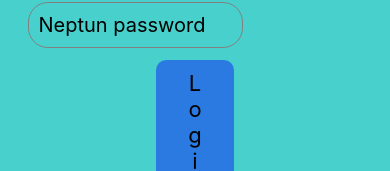
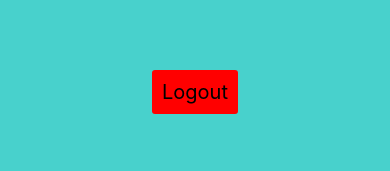
Before and after one commit to Taxus-max/Navtun-react-native, a React Native app: screen /Settings in a window 390 px wide. Before the commit this address had no page. Shown: the part 330-501 px from the top of the page. Built offline with nearby package versions, Linux system fonts and the light colour scheme; what expo-sqlite would draw is missing.

Commit message:
feat(settings): add settings page & logout function

```diff
--- a/Routes/Routes.js
+++ b/Routes/Routes.js
@@ -5,6 +5,7 @@
 import Home from "../screens/Home"
 import Loading from "../screens/Loading"
 import Buildings from "../screens/Buildings";
+import Settings from "../screens/Settings";
 
 const Stack = createNativeStackNavigator();
 
@@ -20,11 +21,7 @@
             <Stack.Screen name="Login" component={Login}/>
             <Stack.Screen name="Home" component={Home}/>
             <Stack.Screen name="Buildings" component={Buildings}/>
-
-
-
-
-
+            <Stack.Screen name="Settings" component={Settings}/>
 
       </Stack.Navigator>
     </NavigationContainer>
--- /dev/null
+++ b/screens/Settings.js
@@ -0,0 +1,40 @@
+import React from "react";
+import {View, Text, TouchableOpacity, StyleSheet} from "react-native";
+import dbhandler from "../utils/dbhandler";
+import * as SecureStore from 'expo-secure-store';
+
+const logout = ({navigation}) =>{
+    SecureStore.deleteItemAsync("NavtunId");
+    SecureStore.deleteItemAsync("NavtunPass");
+    dbhandler.dropTable();
+    navigation.navigate("Home");
+    navigation.navigate("Login");
+}
+
+const Settings = ({navigation}) => {
+    return (
+        <View style={styles.background}>
+            <TouchableOpacity style={styles.logout} onPress={()=> logout({navigation})}>
+                <Text style={{fontSize: 20}}>
+                    Logout
+                </Text>
+            </TouchableOpacity>
+        </View>
+    )
+}
+
+const styles = StyleSheet.create({
+    background:{
+        backgroundColor: "#48d1cc",
+        alignItems: "center",
+        justifyContent: "center",
+        flex: 1,
+    },
+    logout:{
+        backgroundColor: "red",
+        padding: 10,
+        borderRadius: 3,
+    }
+})
+
+export default Settings
```
